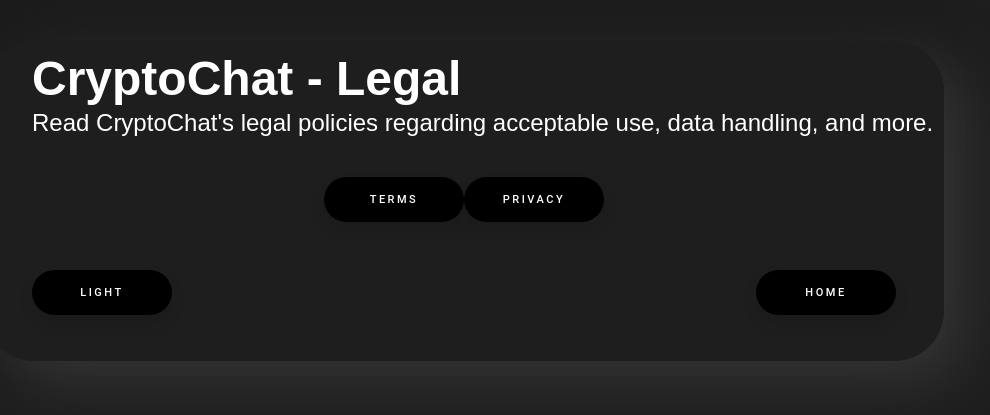
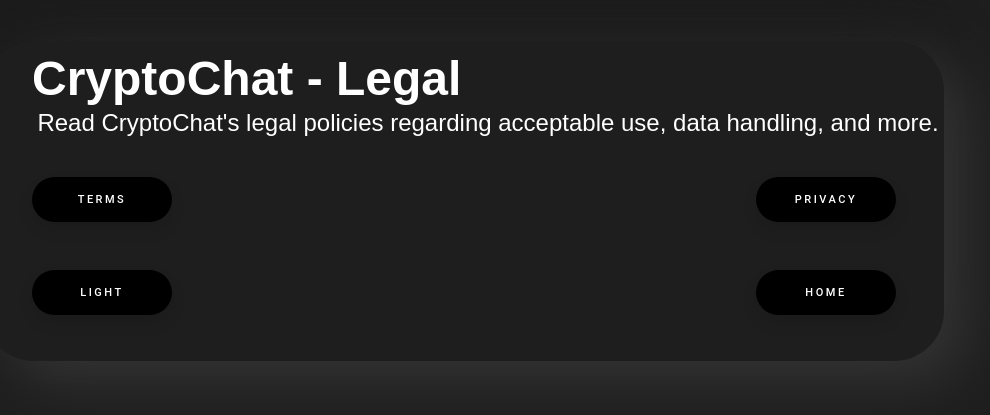
Before and after one commit to CryptoChat-dev/cryptochat, a React (Create React App) app: page /legal in a window 1280 px wide. Shown: the part 199-614 px from the top of the page, without its empty margins (176-1166 px from the left). Built offline with nearby package versions, Linux system fonts and the light colour scheme.

Commit message:
fix legal button spacing

```diff
--- a/public/styles/Legal.css
+++ b/public/styles/Legal.css
@@ -47,10 +47,14 @@
 
 .chatbox-buttons {
     display: flex;
-    justify-content: space-evenly;
+    justify-content: space-around;
     margin-top: 5%;
     margin-left: 5%;
     margin-right: 5%;
+}
+
+.legal {
+    width: 100%;
 }
 
 a {
--- a/public/styles/global.css
+++ b/public/styles/global.css
@@ -29,6 +29,15 @@ body {
     background: var(--main-background);
     min-height: 100%;
     min-width: auto;
+}
+
+h1 {
+    margin-bottom: .5;
+}
+
+h2 {
+    text-align: center;
+    font-weight: lighter;
 }
 
 /* Classes for buttons */
@@ -146,4 +155,6 @@ body {
 }
 
 
-/* Classes for text imputs */
+/* Classes for Headings */
+
+.title.splash {margin-bottom: 0;}
--- a/src/pages/Splash.js
+++ b/src/pages/Splash.js
@@ -132,7 +132,7 @@ const Splash = () => { // State Variables
             <div id="content">
                 <div class="container">
                     <div class="logo"></div>
-                    <h1>CryptoChat 2.0</h1>
+                    <h1 class="title splash">CryptoChat 2.0</h1>
                     <h2>Simple, secure and ephermeral anonymous messaging.</h2>
                 </div>
                 <div class="messagebox-parent">
```
